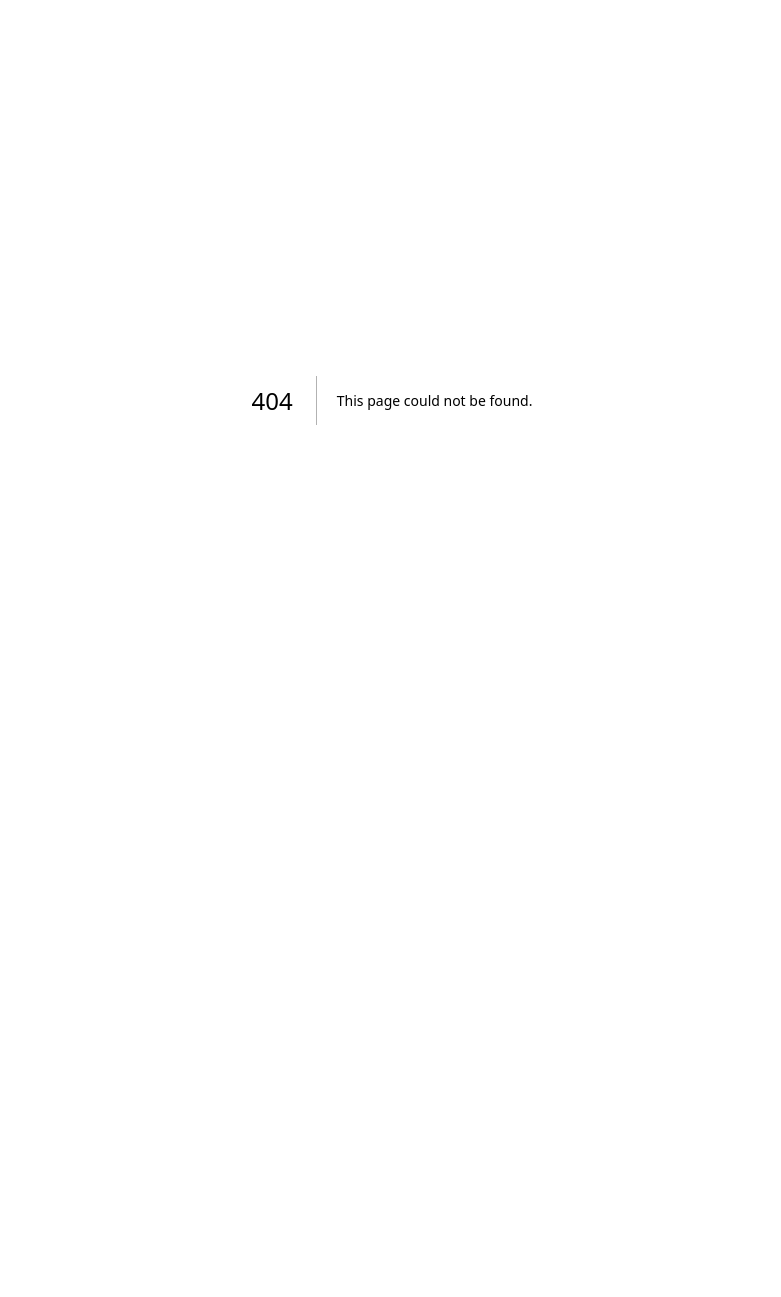
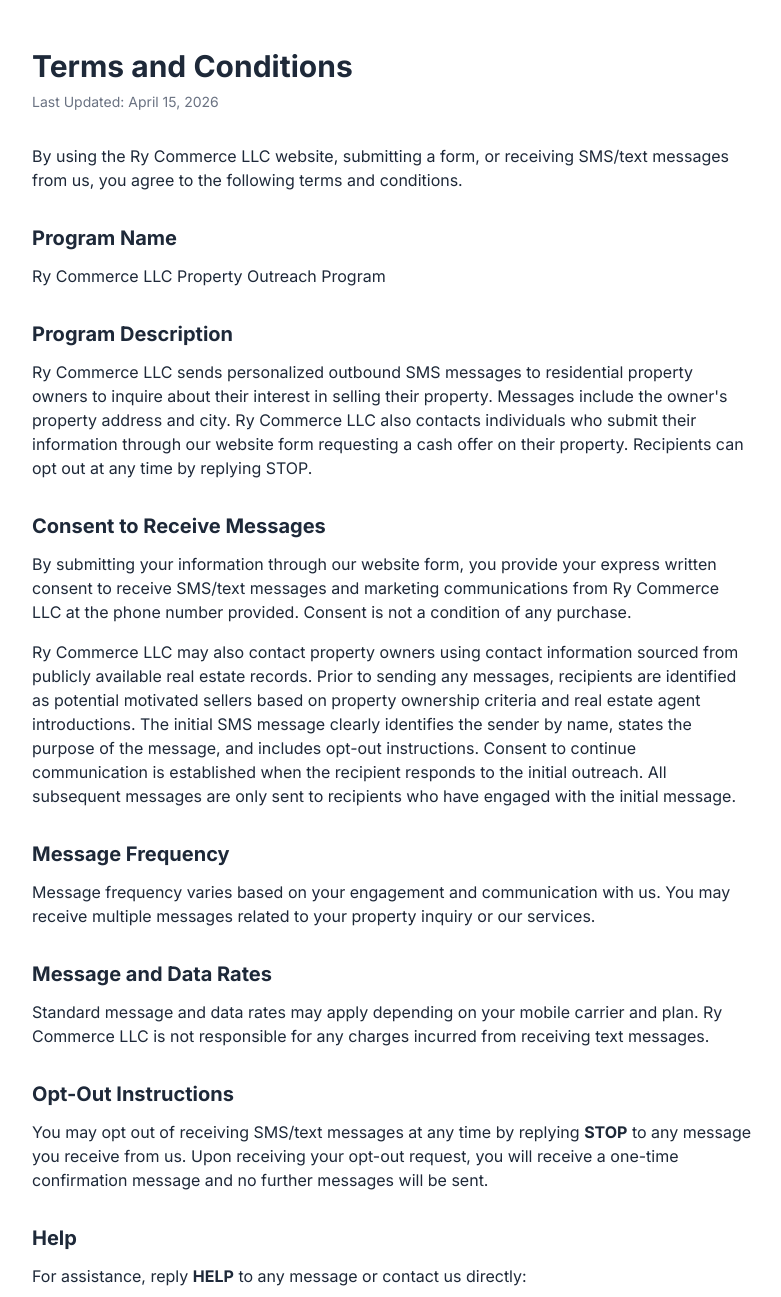
Before and after one commit to rylanai/rycommerce-crm, a Next.js app in the folder frontend/: page /terms-and-conditions in a window 1280 px wide. Before the commit this address had no page. Shown: the top 1297 px of the page, without its empty margins (248-1029 px from the left). Before the commit the page ends 800 px from the top, so only its background shows below. Built offline with nearby package versions, Linux system fonts and the light colour scheme.

Commit message:
Add privacy policy and terms pages for Twilio A2P compliance

```diff
--- /dev/null
+++ b/frontend/src/app/privacy-policy/page.tsx
@@ -0,0 +1,81 @@
+import type { Metadata } from "next";
+
+export const metadata: Metadata = {
+  title: "Privacy Policy - Ry Commerce LLC",
+};
+
+export default function PrivacyPolicy() {
+  return (
+    <div className="min-h-screen bg-white px-6 py-12 max-w-3xl mx-auto text-gray-800">
+      <h1 className="text-3xl font-bold mb-2">Privacy Policy</h1>
+      <p className="text-sm text-gray-500 mb-8">Last Updated: April 15, 2026</p>
+
+      <p className="mb-4">
+        Ry Commerce LLC (&quot;we,&quot; &quot;us,&quot; or &quot;our&quot;) operates the website and related services. This Privacy Policy explains how we collect, use, disclose, and safeguard your information when you visit our website, submit a form, or receive communications from us, including SMS/text messages.
+      </p>
+
+      <h2 className="text-xl font-bold mt-8 mb-3">Information We Collect</h2>
+      <p className="mb-4">We may collect the following personal information when you submit a form on our website or when we contact you regarding your property:</p>
+      <ul className="list-disc pl-6 mb-4 space-y-1">
+        <li>First and last name</li>
+        <li>Email address</li>
+        <li>Phone number</li>
+        <li>Property address</li>
+        <li>Information about your property and selling intentions (timeline, repairs needed, reason for selling)</li>
+      </ul>
+      <p className="mb-4">We may also collect non-personal information such as browser type, IP address, referring URL, and pages visited through cookies and analytics tools.</p>
+
+      <h2 className="text-xl font-bold mt-8 mb-3">How We Use Your Information</h2>
+      <p className="mb-4">We use the information we collect to:</p>
+      <ul className="list-disc pl-6 mb-4 space-y-1">
+        <li>Provide you with a cash offer for your property</li>
+        <li>Contact you by phone, email, or SMS/text message regarding your property or our services</li>
+        <li>Respond to your inquiries and fulfill your requests</li>
+        <li>Improve our website and services</li>
+        <li>Comply with applicable laws and regulations</li>
+      </ul>
+
+      <h2 className="text-xl font-bold mt-8 mb-3">SMS/Text Messaging</h2>
+      <p className="mb-4">
+        By providing your phone number through our website form or through publicly available property records, you may receive SMS/text messages from Ry Commerce LLC regarding your property and our real estate services. Message frequency varies. Message and data rates may apply.
+      </p>
+      <p className="mb-4">
+        You can opt out of receiving text messages at any time by replying <strong>STOP</strong> to any message. For help, reply <strong>HELP</strong> or contact us at the information provided below.
+      </p>
+
+      <h2 className="text-xl font-bold mt-8 mb-3">Sharing of Information</h2>
+      <p className="mb-4">
+        We do not sell, trade, or rent your personal information to third parties for marketing purposes. We may share your information with trusted service providers who assist us in operating our business (such as CRM platforms, communication tools, and analytics services), provided they agree to keep your information confidential.
+      </p>
+      <p className="mb-4">We may also disclose your information when required by law, to enforce our policies, or to protect our or others&apos; rights, property, or safety.</p>
+
+      <h2 className="text-xl font-bold mt-8 mb-3">Data Security</h2>
+      <p className="mb-4">
+        We implement reasonable security measures to protect your personal information from unauthorized access, alteration, disclosure, or destruction. However, no method of transmission over the Internet or electronic storage is 100% secure.
+      </p>
+
+      <h2 className="text-xl font-bold mt-8 mb-3">Third-Party Links</h2>
+      <p className="mb-4">
+        Our website may contain links to third-party websites. We are not responsible for the privacy practices of those websites and encourage you to review their privacy policies.
+      </p>
+
+      <h2 className="text-xl font-bold mt-8 mb-3">Your Rights</h2>
+      <p className="mb-4">
+        You may request access to, correction of, or deletion of your personal information by contacting us. We will respond to your request within a reasonable timeframe.
+      </p>
+
+      <h2 className="text-xl font-bold mt-8 mb-3">Changes to This Policy</h2>
+      <p className="mb-4">
+        We may update this Privacy Policy from time to time. Any changes will be posted on this page with an updated revision date.
+      </p>
+
+      <h2 className="text-xl font-bold mt-8 mb-3">Contact Us</h2>
+      <p className="mb-4">
+        If you have any questions about this Privacy Policy, please contact us:
+      </p>
+      <p className="mb-1"><strong>Ry Commerce LLC</strong></p>
+      <p className="mb-1">Email: info@rycommerce.com</p>
+      <p className="mb-4">Rylan Patterson</p>
+    </div>
+  );
+}
--- /dev/null
+++ b/frontend/src/app/terms-and-conditions/page.tsx
@@ -0,0 +1,80 @@
+import type { Metadata } from "next";
+
+export const metadata: Metadata = {
+  title: "Terms and Conditions - Ry Commerce LLC",
+};
+
+export default function TermsAndConditions() {
+  return (
+    <div className="min-h-screen bg-white px-6 py-12 max-w-3xl mx-auto text-gray-800">
+      <h1 className="text-3xl font-bold mb-2">Terms and Conditions</h1>
+      <p className="text-sm text-gray-500 mb-8">Last Updated: April 15, 2026</p>
+
+      <p className="mb-4">
+        By using the Ry Commerce LLC website, submitting a form, or receiving SMS/text messages from us, you agree to the following terms and conditions.
+      </p>
+
+      <h2 className="text-xl font-bold mt-8 mb-3">Program Name</h2>
+      <p className="mb-4">Ry Commerce LLC Property Outreach Program</p>
+
+      <h2 className="text-xl font-bold mt-8 mb-3">Program Description</h2>
+      <p className="mb-4">
+        Ry Commerce LLC sends personalized outbound SMS messages to residential property owners to inquire about their interest in selling their property. Messages include the owner&apos;s property address and city. Ry Commerce LLC also contacts individuals who submit their information through our website form requesting a cash offer on their property. Recipients can opt out at any time by replying STOP.
+      </p>
+
+      <h2 className="text-xl font-bold mt-8 mb-3">Consent to Receive Messages</h2>
+      <p className="mb-4">
+        By submitting your information through our website form, you provide your express written consent to receive SMS/text messages and marketing communications from Ry Commerce LLC at the phone number provided. Consent is not a condition of any purchase.
+      </p>
+      <p className="mb-4">
+        Ry Commerce LLC may also contact property owners using contact information sourced from publicly available real estate records. Prior to sending any messages, recipients are identified as potential motivated sellers based on property ownership criteria and real estate agent introductions. The initial SMS message clearly identifies the sender by name, states the purpose of the message, and includes opt-out instructions. Consent to continue communication is established when the recipient responds to the initial outreach. All subsequent messages are only sent to recipients who have engaged with the initial message.
+      </p>
+
+      <h2 className="text-xl font-bold mt-8 mb-3">Message Frequency</h2>
+      <p className="mb-4">
+        Message frequency varies based on your engagement and communication with us. You may receive multiple messages related to your property inquiry or our services.
+      </p>
+
+      <h2 className="text-xl font-bold mt-8 mb-3">Message and Data Rates</h2>
+      <p className="mb-4">
+        Standard message and data rates may apply depending on your mobile carrier and plan. Ry Commerce LLC is not responsible for any charges incurred from receiving text messages.
+      </p>
+
+      <h2 className="text-xl font-bold mt-8 mb-3">Opt-Out Instructions</h2>
+      <p className="mb-4">
+        You may opt out of receiving SMS/text messages at any time by replying <strong>STOP</strong> to any message you receive from us. Upon receiving your opt-out request, you will receive a one-time confirmation message and no further messages will be sent.
+      </p>
+
+      <h2 className="text-xl font-bold mt-8 mb-3">Help</h2>
+      <p className="mb-4">
+        For assistance, reply <strong>HELP</strong> to any message or contact us directly:
+      </p>
+      <p className="mb-1"><strong>Ry Commerce LLC</strong></p>
+      <p className="mb-1">Email: info@rycommerce.com</p>
+      <p className="mb-4">Rylan Patterson</p>
+
+      <h2 className="text-xl font-bold mt-8 mb-3">Supported Carriers</h2>
+      <p className="mb-4">
+        Our messaging services are supported by major U.S. carriers including AT&amp;T, Verizon, T-Mobile, Sprint, and others. Carrier support may vary.
+      </p>
+
+      <h2 className="text-xl font-bold mt-8 mb-3">Liability</h2>
+      <p className="mb-4">
+        Ry Commerce LLC is not liable for any delays or failures in message delivery. We are not responsible for any damages arising from the use of or inability to use our messaging services.
+      </p>
+
+      <h2 className="text-xl font-bold mt-8 mb-3">Changes to These Terms</h2>
+      <p className="mb-4">
+        We reserve the right to modify these terms at any time. Changes will be posted on this page with an updated revision date. Continued use of our services after changes constitutes acceptance of the updated terms.
+      </p>
+
+      <h2 className="text-xl font-bold mt-8 mb-3">Contact Us</h2>
+      <p className="mb-4">
+        If you have questions about these Terms and Conditions, please contact us:
+      </p>
+      <p className="mb-1"><strong>Ry Commerce LLC</strong></p>
+      <p className="mb-1">Email: info@rycommerce.com</p>
+      <p className="mb-4">Rylan Patterson</p>
+    </div>
+  );
+}
```
